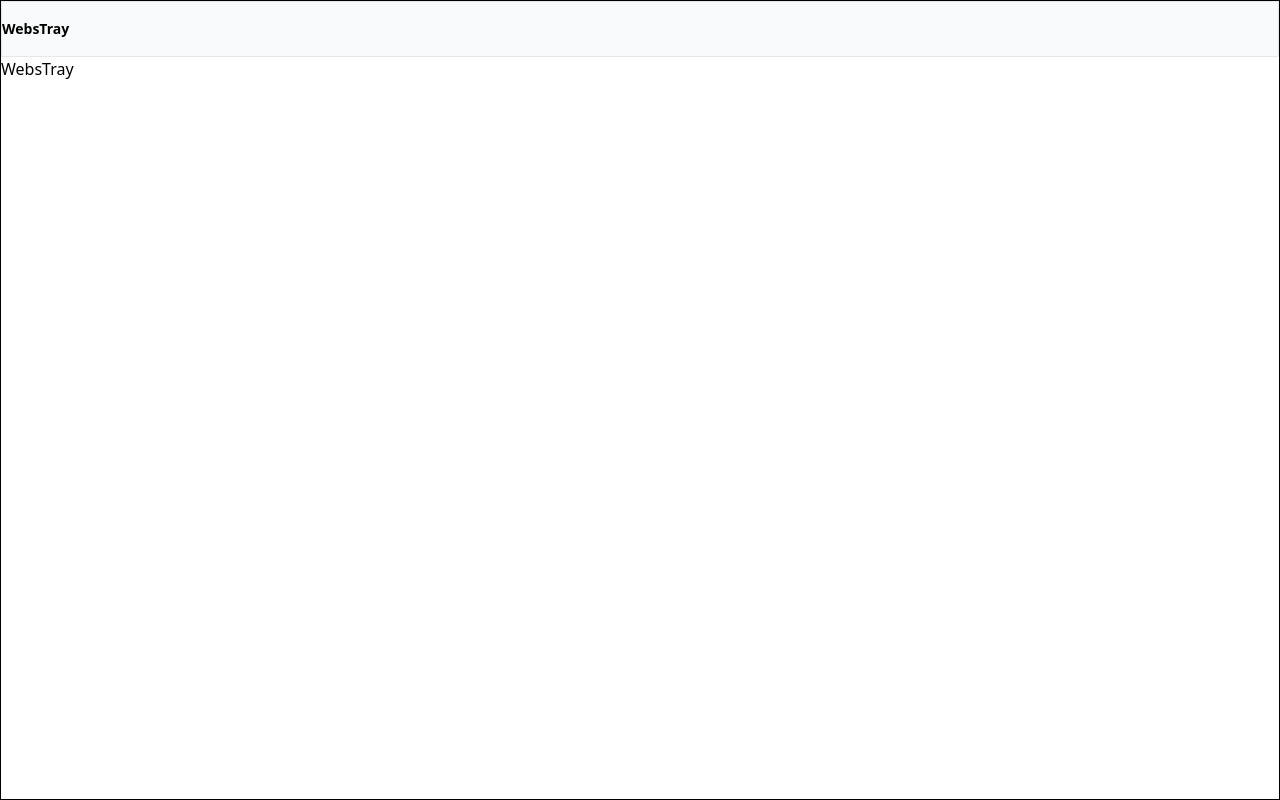
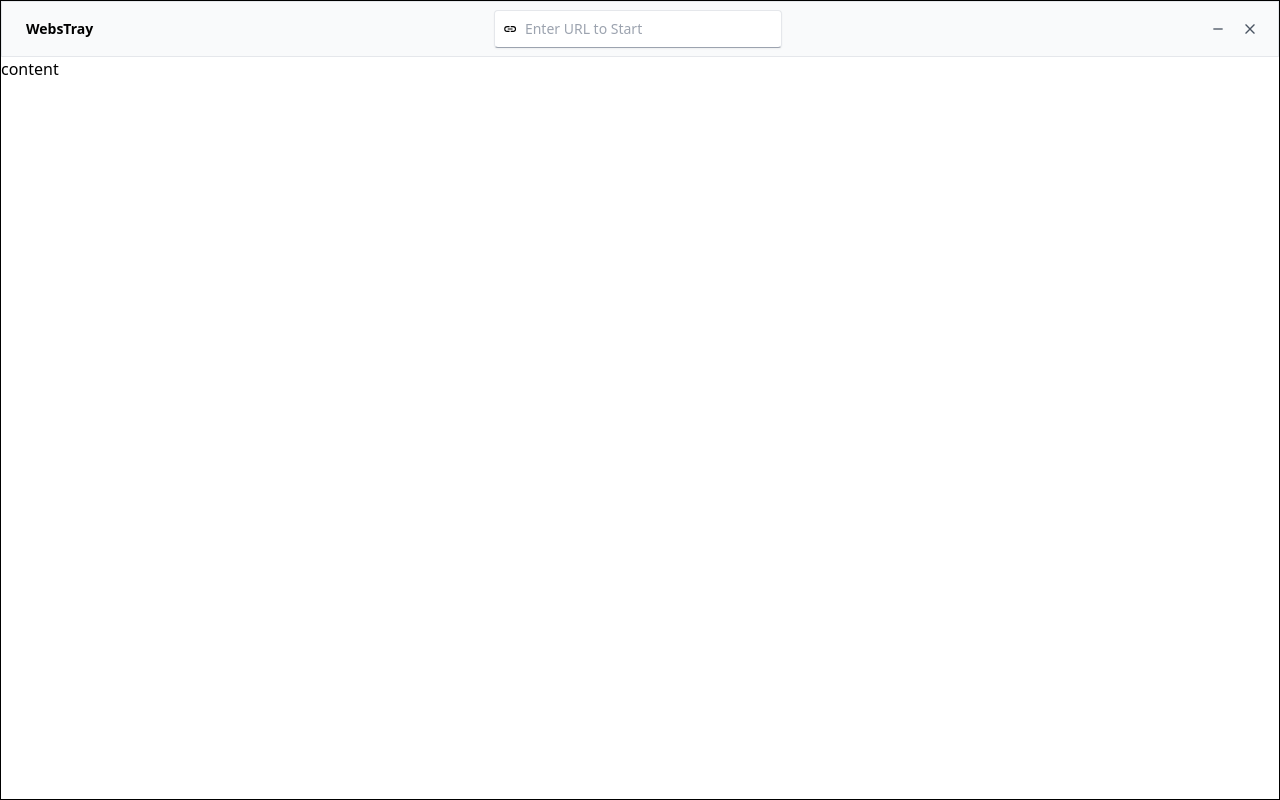
Before and after one commit to symant233/WebsTray, a React (Vite) app: page / in a window 1280 px wide. Built offline with nearby package versions, Linux system fonts and the light colour scheme.

Commit message:
feat: -webkit-app-region, ipc api, icons, input

```diff
--- a/index.html
+++ b/index.html
@@ -2,12 +2,15 @@
 <html>
   <head>
     <meta charset="UTF-8" />
+    <meta name="viewport" content="width=device-width, initial-scale=1.0" />
     <title>Hello World!</title>
-
+    <meta
+      http-equiv="Content-Security-Policy"
+      content="default-src 'self'; style-src 'self' 'unsafe-inline';"
+    />
   </head>
   <body>
-    <h1>💖 Hello World!</h1>
-    <p>Welcome to your Electron application.</p>
+    <div id="app"></div>
     <script type="module" src="/src/renderer.ts"></script>
   </body>
 </html>
--- a/src/client/App.tsx
+++ b/src/client/App.tsx
@@ -1,10 +1,30 @@
 import Frame from './components/Frame';
+import Icon from '@mdi/react';
+import { mdiLink } from '@mdi/js';
+import { useRef } from 'react';
 
 export default function App() {
+  const inputRef = useRef<HTMLInputElement>(null);
+
   return (
     <div className="h-screen w-screen bg-white flex flex-col border border-solid border-black">
-      <Frame></Frame>
-      WebsTray
+      <Frame>
+        <div className="w-72 p-1 bg-white border border-solid border-b-gray-400 rounded shadow-sm flex flex-row items-center hover:bg-gray-50 has-[:focus]:bg-white has-[:focus]:border-b-blue-400">
+          <Icon
+            path={mdiLink}
+            size={'1rem'}
+            className="mx-1 pointer-events-auto"
+          />
+          <input
+            type="url"
+            name="url"
+            className="w-full text-sm p-1"
+            placeholder="Enter URL to Start"
+            ref={inputRef}
+          />
+        </div>
+      </Frame>
+      content
     </div>
   );
 }
--- a/src/client/components/Frame.tsx
+++ b/src/client/components/Frame.tsx
@@ -1,11 +1,35 @@
-export default function Frame() {
+import { memo } from 'react';
+import Icon from '@mdi/react';
+import { mdiWindowClose, mdiMinus } from '@mdi/js';
+
+type Props = {
+  children: React.ReactNode;
+};
+
+const Frame = ({ children }: Props) => {
   return (
     <div
       id="frame"
-      className="select-none w-full h-14 flex flex-row items-center bg-gray-50 border border-solid"
+      className="select-none w-full h-14 flex flex-row items-center bg-gray-50 border border-solid p-4 justify-between"
     >
-      <div className="font-bold text-sm">WebsTray</div>
-      <div className="flex flex-row"></div>
+      <div className="font-bold text-sm mx-2">WebsTray</div>
+      <div className="no-drag">{children}</div>
+      <div className="flex flex-row no-drag pl-8 gap-2 text-gray-600">
+        <div
+          className="hover:bg-gray-200 p-1 rounded active:bg-gray-300"
+          onClick={() => window.electron.minimize()}
+        >
+          <Icon path={mdiMinus} size={'1rem'} horizontal vertical />
+        </div>
+        <div
+          className="hover:bg-gray-200 p-1 rounded active:bg-gray-300"
+          onClick={() => window.close()}
+        >
+          <Icon path={mdiWindowClose} size={'1rem'} horizontal vertical />
+        </div>
+      </div>
     </div>
   );
-}
+};
+
+export default memo(Frame);
--- a/src/client/global.css
+++ b/src/client/global.css
@@ -5,3 +5,11 @@
 #frame {
   -webkit-app-region: drag;
 }
+
+.no-drag {
+  -webkit-app-region: no-drag;
+}
+
+input {
+  all: unset;
+}
--- a/src/client/index.tsx
+++ b/src/client/index.tsx
@@ -2,6 +2,6 @@ import { createRoot } from 'react-dom/client';
 import App from './App';
 import './global.css';
 
-const root = createRoot(document.body);
+const root = createRoot(document.querySelector('#app'));
 
 root.render(<App />);
--- /dev/null
+++ b/src/interface.d.ts
@@ -0,0 +1,9 @@
+export interface IElectronAPI {
+  minimize: () => void;
+}
+
+declare global {
+  interface Window {
+    electron: IElectronAPI;
+  }
+}
--- a/src/main.ts
+++ b/src/main.ts
@@ -1,4 +1,4 @@
-import { app, BrowserWindow } from 'electron';
+import { app, BrowserWindow, ipcMain } from 'electron';
 import path from 'path';
 
 // Handle creating/removing shortcuts on Windows when installing/uninstalling.
@@ -16,6 +16,7 @@ const createWindow = () => {
     },
     autoHideMenuBar: true,
     frame: false,
+    maximizable: false,
   });
 
   // and load the index.html of the app.
@@ -29,6 +30,10 @@ const createWindow = () => {
 
   // Open the DevTools.
   // mainWindow.webContents.openDevTools();
+
+  ipcMain.on('minimize-window', () => {
+    mainWindow.minimize();
+  });
 };
 
 // This method will be called when Electron has finished
--- a/src/preload.ts
+++ b/src/preload.ts
@@ -1,2 +1,7 @@
 // See the Electron documentation for details on how to use preload scripts:
 // https://www.electronjs.org/docs/latest/tutorial/process-model#preload-scripts
+import { contextBridge, ipcRenderer } from 'electron';
+
+contextBridge.exposeInMainWorld('electron', {
+  minimize: () => ipcRenderer.send('minimize-window'),
+});
```
Also changed, not shown: package.json (+8 -6 lines), 1 other file (tests, documents, lock files or other folders).
